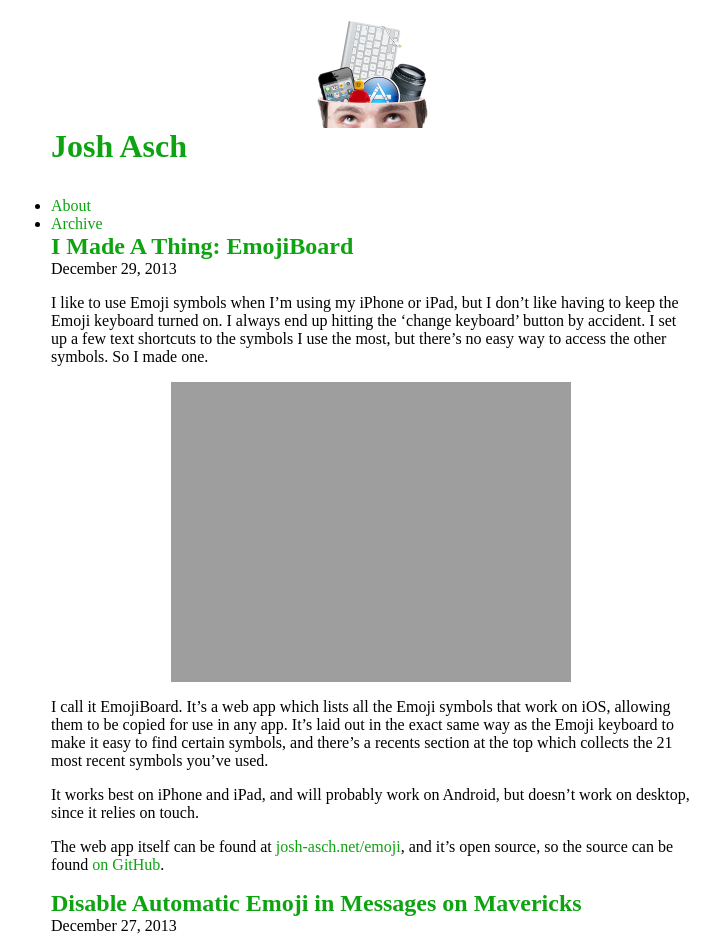
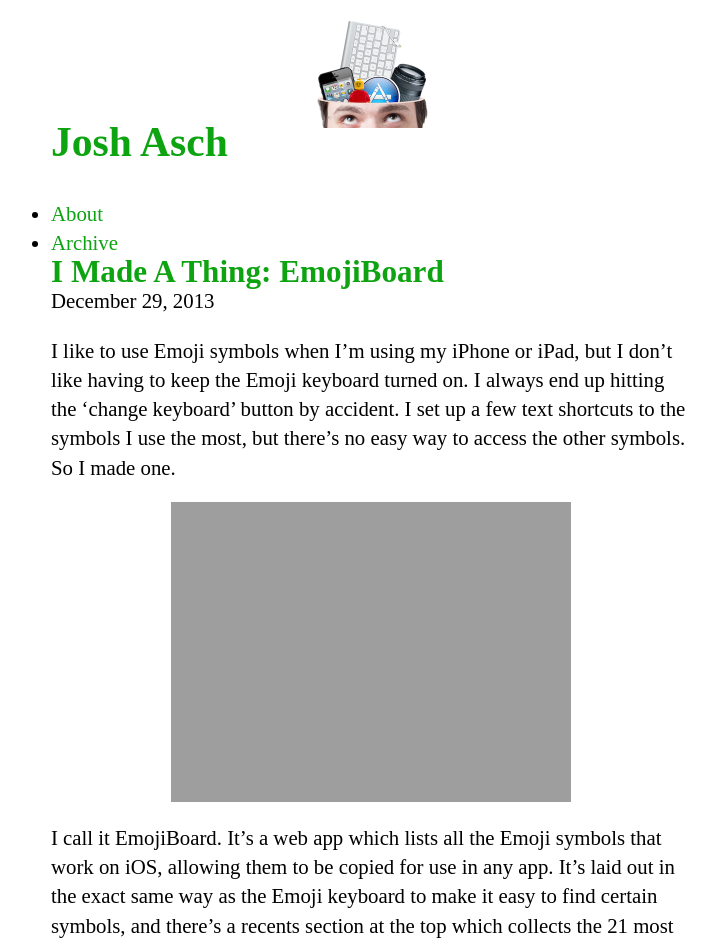
Before and after one commit to jobbogamer/jobbogamer.github.io, a Jekyll site: the page built from index.html, in a window 1280 px wide. Shown: the top 946 px of the page, without its empty margins (269-989 px from the left). Built offline with Jekyll 4.4.1, drawn with Linux system fonts in a browser that asks for light colours; Markdown is read by kramdown in place of the engine named in the settings; the list of posts is cut into pages by our own code.

Commit message:
Trying out text sizing

```diff
--- a/css/main.css
+++ b/css/main.css
@@ -26,6 +26,11 @@
 /* General
 /*
 /*****************************************************************************/
+
+body {
+	font-size: 1.3em;
+	line-height: 1.4em;
+}
 
 a {
 	color: #0ea311;
```
